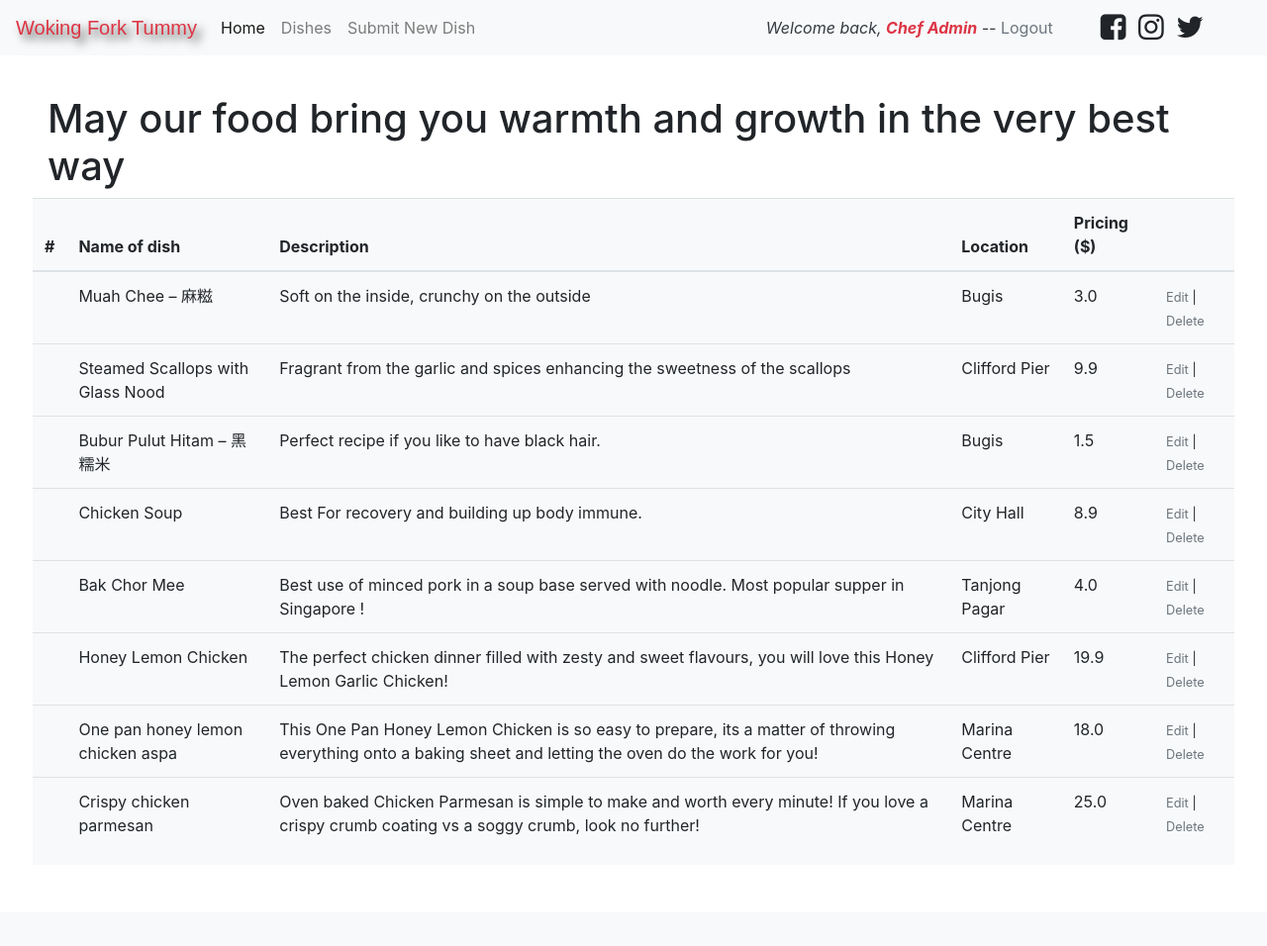
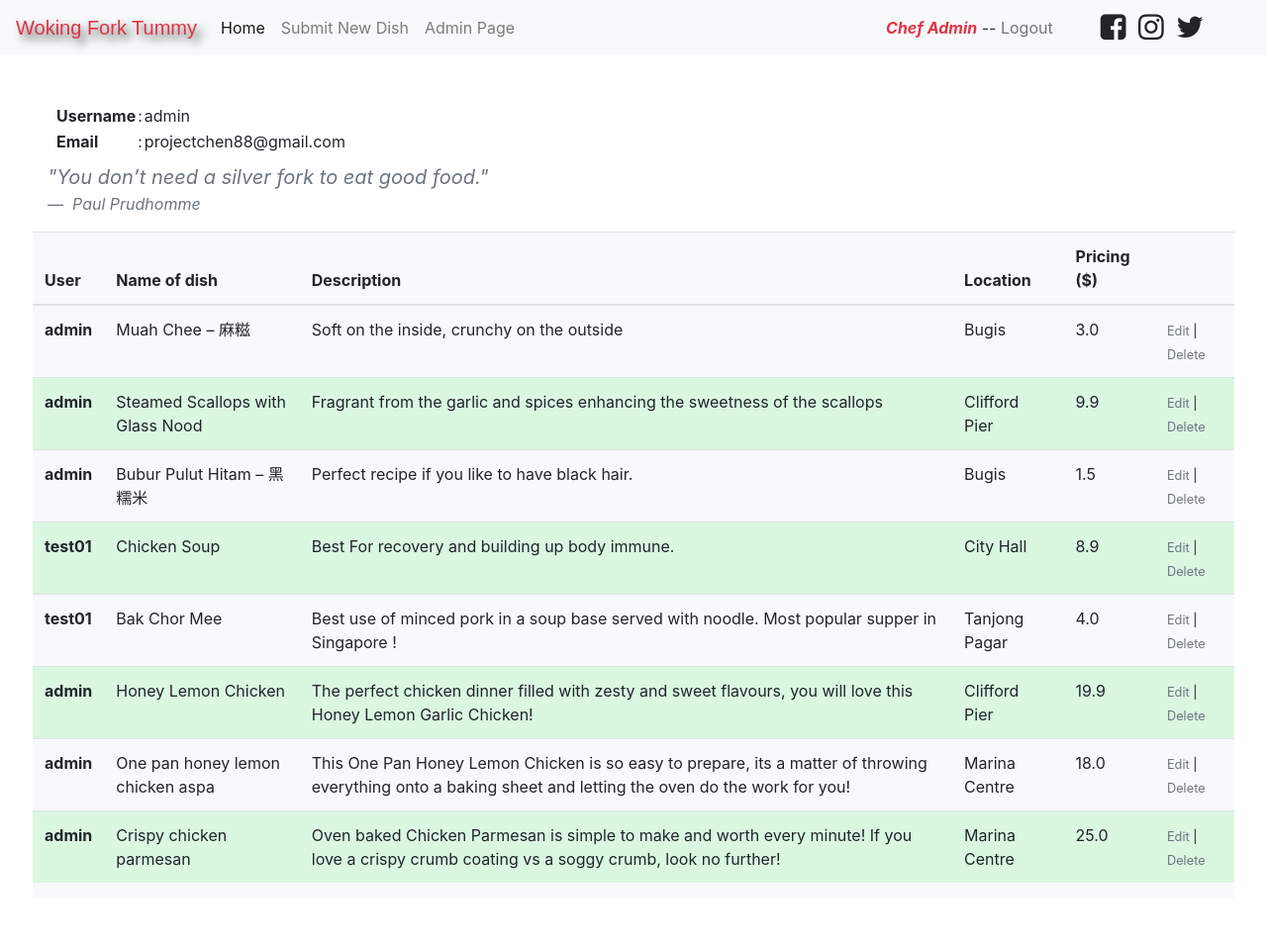
Before and after one commit to projectchen88/fourthproject, a Django app: page /recipe/ in a window 1280 px wide. Shown: the whole page at 99% size. Before the commit the page ends 844 px from the top, so only its background shows below. Run offline with Django 3.2, Linux system fonts and the light colour scheme; a user stored in the database is signed in; data comes from the database, SQL or seed files in the repository; both versions use the stored data as it was after the commit; some libraries are stand-ins or nearby versions.

Commit message:
Complete styling the html pages

```diff
--- a/accounts/views.py
+++ b/accounts/views.py
@@ -3,10 +3,14 @@ from django.contrib import auth, messages
 from accounts.forms import UserLoginForm, UserRegistrationForm
 from django.contrib.auth.decorators import login_required
 from django.contrib.auth import get_user_model
+from recipe.models import Dish
 
 # Create your views here.
 def index(request):
-    return render(request, 'index.html')
+    result = Dish.objects.all()
+    return render(request, 'index.html',{
+        'data' : result,
+    })
 
 @login_required
 def logout(request):
--- a/project4/settings.py
+++ b/project4/settings.py
@@ -37,6 +37,7 @@ INSTALLED_APPS = [
     'django.contrib.sessions',
     'django.contrib.messages',
     'django.contrib.staticfiles',
+    'crispy_forms',
     'accounts',
     'recipe',
 ]
@@ -130,3 +131,5 @@ AUTHENTICATION_BACKENDS = (
 )
 
 LOGIN_URL = 'login'
+
+CRISPY_TEMPLATE_PACK = 'bootstrap4'
--- a/recipe/templates/admin_page.html
+++ b/recipe/templates/admin_page.html
@@ -1,14 +1,33 @@
 {% extends 'base.html' %} {% block page_title %}No. 1 Food Recipe | Enjoy the best food in life !{% endblock %} {% block content %}
 <section class='mt-5 p-5'>
 
-    <h1>May our food bring you warmth and growth in the very best way</h1>
+    <div class="p-2 w-50 ">
+            <table>
+                <tr>
+                    <th>Username</th>
+                    <td>:</td>
+                    <td>{{request.user.username}}</td>
+                </tr>
+                <tr class='bg-transparent'>
+                    <th>Email</th>
+                    <td>:</td>
+                    <td>{{request.user.email}}</td>
+                </tr>
+            </table>
+    </div>
+
+
+    <blockquote class="blockquote">
+      <p class="mb-0 text-muted"><i>"You don’t need a silver fork to eat good food."</i></p>
+      <footer class="blockquote-footer"> <cite title="Source Title">Paul Prudhomme</cite></footer>
+    </blockquote>
     <!--Load data -->
     <div class="row bg-light">
 
         <table class="table">
             <thead>
                 <tr>
-                    <th scope="col">#</th>
+                    <th scope="col">User</th>
                     <th scope="col">Name of dish</th>
                     <th scope="col">Description</th>
                     <th scope="col">Location</th>
@@ -19,12 +38,15 @@
             <tbody>
                 {% for d in data %}
                 <tr>
-                    <th scope="row"> </th>
+                    <th scope="row"> {{ d.user }}</th>
                     <td>{{ d.dish_name }}</td>
                     <td>{{ d.dish_info }}</td>
                     <td>{{ d.dish_store }}</td>
                     <td>{{ d.dish_price }}</td>
-                    <td><small><a href="../recipe/edit_dish/{{d.id}}" class="text-muted"> Edit </a> | <a href="../recipe/confirm_delete_dish/{{d.id}}" class="text-muted"> Delete </a></small></td>
+                    <td><small>
+                        <a href="../recipe/edit_dish/{{d.id}}" class="text-muted"> Edit </a> |
+                        <a href="../recipe/confirm_delete_dish/{{d.id}}" class="text-muted"> Delete </a>
+                        </small></td>
                 </tr>
                 {% endfor %}
             </tbody>
--- a/static/css/style.css
+++ b/static/css/style.css
@@ -1,5 +1,28 @@
-/*{% load static %}*/
-/*logo styling*/
+.bg-alert {
+    background-color: rgba(183, 245, 176, 0.7)
+}
+
+tr:nth-child(even) {
+  background-color: #daf7e2;
+}
+
+form label{
+    font-weight: bold;
+}
+
+/*styling for the previews for all the dishes*/
+.preview-box {
+    height: 200px;
+    width : 200px;
+}
+.preview-box img {
+    max-width: 100%;
+    height: auto;
+}
+
+
+
+
 .logo {
     font-family: fantasy;
     text-shadow: 5px 5px 10px #404240 ;
@@ -33,10 +56,7 @@ main {
     width: 100%;
 }
 /*scrolling function for the list of recipes*/
-.recipe-list{
-    width : 100%;
-    overflow-x : scroll;
-}
+
 /*change the opacity for the preview recipe row*/
 .bg-tinted {
     background-color: rgba(0,0,0,0.7)
@@ -50,15 +70,7 @@ main {
     background-color: rgb(230,230,230);
     box-shadow: 0 0 0.5px rgba(255, 255, 255, .5);
 }
-/*styling for the previews for all the recipes*/
-.preview-box {
-    height: 150px;
-    width : 200px;
-}
-.preview-box img {
-    max-width: 100%;
-    height: auto;
-}
+
 /*styling for recipe image */
 .recipe-box img {
     max-width: 100%;
--- a/templates/base.html
+++ b/templates/base.html
@@ -29,12 +29,17 @@
         <li class="nav-item active">
           <a class="nav-link" href="{% url 'index' %}">Home <span class="sr-only">(current)</span></a>
         </li>
-        <li class="nav-item">
-          <a class="nav-link" href="{% url 'admin_page' %}" >Dishes</a>
-        </li>
+
         <li class="nav-item">
           <a class="nav-link" href="{% url 'new_dish' %}" >Submit New Dish</a>
         </li>
+
+        {% if user.is_authenticated %}
+        <li class="nav-item">
+          <a class="nav-link" href="{% url 'admin_page' %}" >Admin Page</a>
+        </li>
+        {% endif %}
+
       </ul>
       <div class='pr-5'>
         {% if not user.is_authenticated %}
@@ -44,7 +49,7 @@
         {% if user.is_authenticated %}
           <!--<li><a href="{% url 'profile' %}">Profile</a></li>-->
           <span class='text-dark'><i>
-            Welcome back, <span class="text-danger font-weight-bold">Chef {{request.user.username|capfirst}}</span> --
+            {% block login_message %} {% endblock %} <span class="text-danger font-weight-bold">Chef {{request.user.username|capfirst}}</span> --
           </i></span>
           <a class='text-muted' href="{% url 'logout' %}"> Logout</a>
         {% endif %}
@@ -59,9 +64,13 @@
   {% block content %} {% endblock %}
   <!-- Optional JavaScript -->
   <!-- jQuery first, then Popper.js, then Bootstrap JS -->
-  <script src="https://code.jquery.com/jquery-3.2.1.slim.min.js" integrity="sha384-KJ3o2DKtIkvYIK3UENzmM7KCkRr/rE9/Qpg6aAZGJwFDMVNA/GpGFF93hXpG5KkN" crossorigin="anonymous"></script>
+  <link rel="stylesheet" href="https://stackpath.bootstrapcdn.com/bootstrap/4.1.3/css/bootstrap.min.css" integrity="sha384-MCw98/SFnGE8fJT3GXwEOngsV7Zt27NXFoaoApmYm81iuXoPkFOJwJ8ERdknLPMO" crossorigin="anonymous">
   <script src="https://cdnjs.cloudflare.com/ajax/libs/popper.js/1.12.9/umd/popper.min.js" integrity="sha384-ApNbgh9B+Y1QKtv3Rn7W3mgPxhU9K/ScQsAP7hUibX39j7fakFPskvXusvfa0b4Q" crossorigin="anonymous"></script>
-  <script src="https://maxcdn.bootstrapcdn.com/bootstrap/4.0.0/js/bootstrap.min.js" integrity="sha384-JZR6Spejh4U02d8jOt6vLEHfe/JQGiRRSQQxSfFWpi1MquVdAyjUar5+76PVCmYl" crossorigin="anonymous"></script>
+  <script src="https://stackpath.bootstrapcdn.com/bootstrap/4.1.3/js/bootstrap.min.js" integrity="sha384-ChfqqxuZUCnJSK3+MXmPNIyE6ZbWh2IMqE241rYiqJxyMiZ6OW/JmZQ5stwEULTy" crossorigin="anonymous"></script>
+
+  <!--<script src="https://code.jquery.com/jquery-3.2.1.slim.min.js" integrity="sha384-KJ3o2DKtIkvYIK3UENzmM7KCkRr/rE9/Qpg6aAZGJwFDMVNA/GpGFF93hXpG5KkN" crossorigin="anonymous"></script>-->
+  <!--<script src="https://cdnjs.cloudflare.com/ajax/libs/popper.js/1.12.9/umd/popper.min.js" integrity="sha384-ApNbgh9B+Y1QKtv3Rn7W3mgPxhU9K/ScQsAP7hUibX39j7fakFPskvXusvfa0b4Q" crossorigin="anonymous"></script>-->
+  <!--<script src="https://maxcdn.bootstrapcdn.com/bootstrap/4.0.0/js/bootstrap.min.js" integrity="sha384-JZR6Spejh4U02d8jOt6vLEHfe/JQGiRRSQQxSfFWpi1MquVdAyjUar5+76PVCmYl" crossorigin="anonymous"></script>-->
 </body>
 
 </html>
```
Also changed, not shown: accounts/templates/index.html (+30 -15 lines), recipe/templates/delete_dish.html (+8 -3 lines), recipe/templates/edit_dish.html (+10 -5 lines), recipe/templates/new_dish.html (+10 -5 lines), db.sqlite3, 1 other file.
